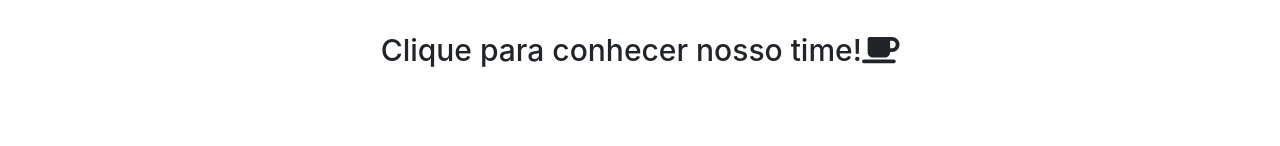
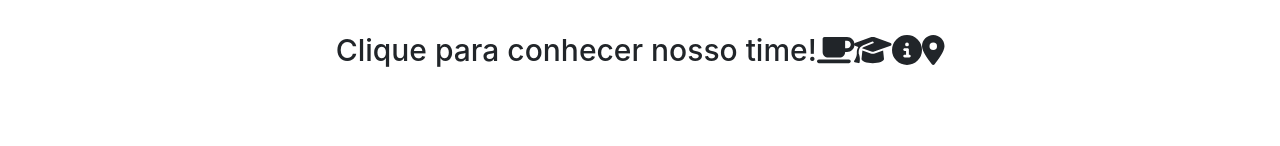
Before and after one commit to RafaelMih/react-presentation, a React (Create React App) app in the folder presentation/: page / in a window 1280 px wide. Shown: the top 146 px of the page. Built offline with nearby package versions, Linux system fonts and the light colour scheme; grey boxes are pictures that could not be loaded.

Commit message:
multiplos icones

```diff
--- a/presentation/src/App.tsx
+++ b/presentation/src/App.tsx
@@ -1,6 +1,11 @@
 import { useCallback, useState } from "react";
 import { FontAwesomeIcon } from "@fortawesome/react-fontawesome";
-import { faCoffee } from "@fortawesome/free-solid-svg-icons";
+import {
+  faCoffee,
+  faGraduationCap,
+  faInfoCircle,
+  faLocationDot,
+} from "@fortawesome/free-solid-svg-icons";
 import "./App.css";
 import Avatar from "./components/Avatar/Avatar";
 import Cep from "./components/Cep/Cep";
@@ -27,6 +32,9 @@ const App = () => {
             <h1 className="title">
               Clique para conhecer nosso time!
               <FontAwesomeIcon icon={faCoffee} />
+              <FontAwesomeIcon icon={faGraduationCap} />
+              <FontAwesomeIcon icon={faInfoCircle} />
+              <FontAwesomeIcon icon={faLocationDot} />
             </h1>
             <div className="avatar-section">
               {persons.map((p) => (
```
